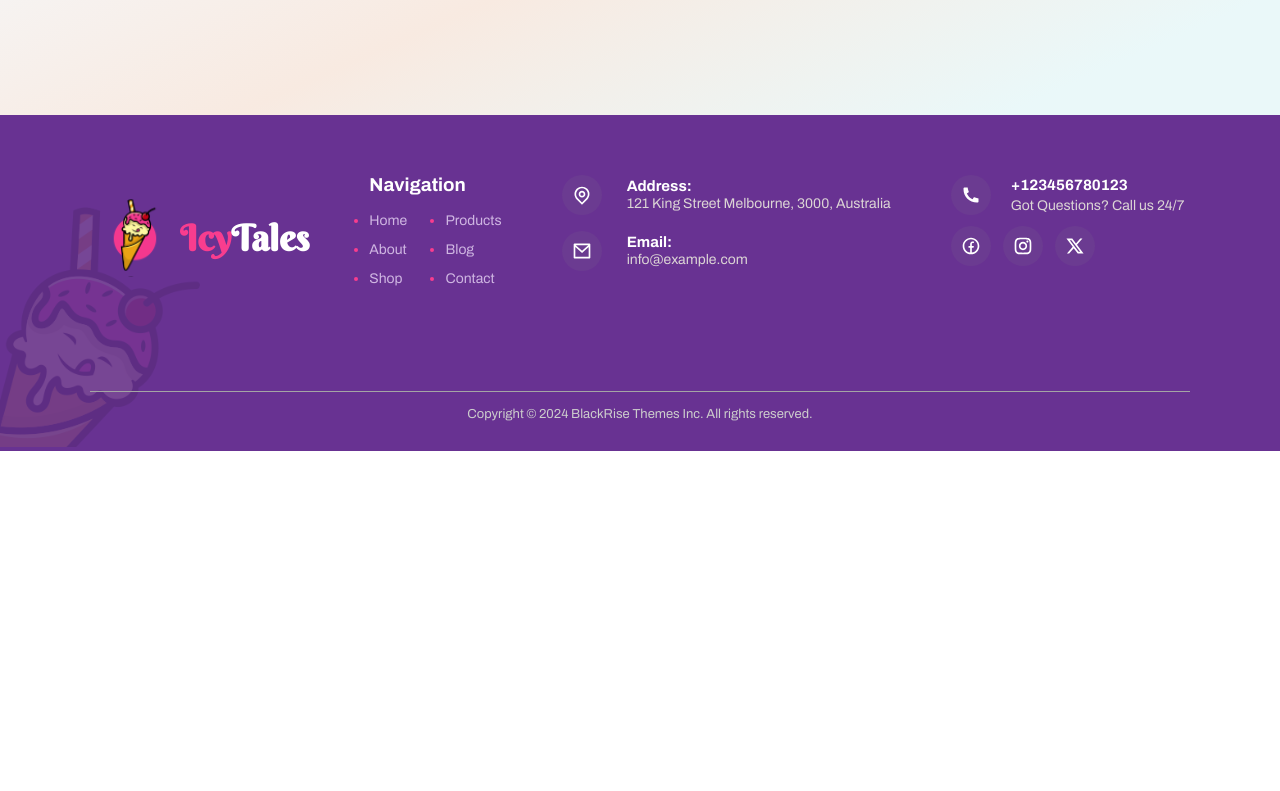
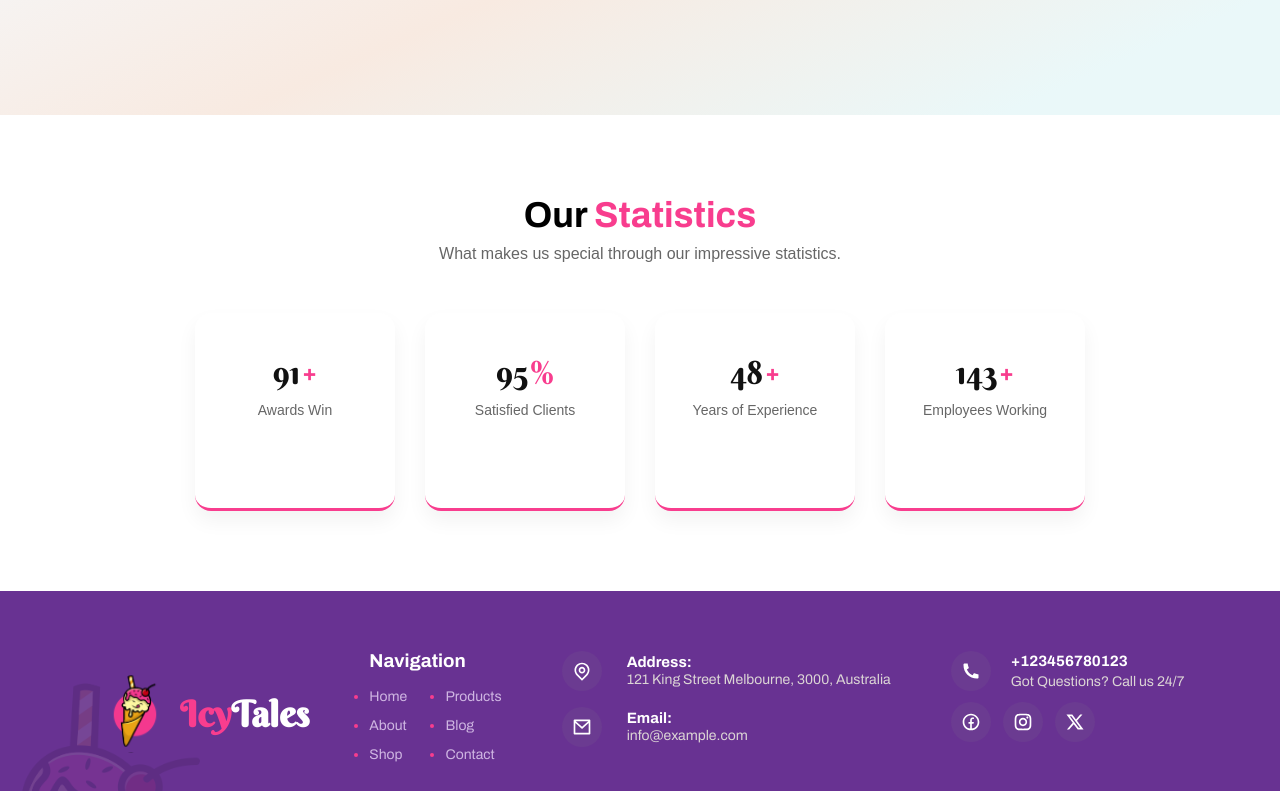
Before and after one commit to IrynaYedynak/Ice-Cream-E-Commerce, a React (Vite) app: page /about in a window 1280 px wide. Shown: the part 685-1476 px from the top of the page. Before the commit the page ends 1136 px from the top, so only its background shows below. Built offline with nearby package versions, Linux system fonts and the light colour scheme.

Commit message:
add statistic section to folder AboutUs

```diff
--- a/package.json
+++ b/package.json
@@ -14,8 +14,10 @@
   "dependencies": {
     "axios": "^1.11.0",
     "react": "^19.1.0",
+    "react-countup": "^6.5.3",
     "react-dom": "^19.1.0",
     "react-icons": "^5.5.0",
+    "react-intersection-observer": "^9.16.0",
     "react-parallax-tilt": "^1.7.301",
     "react-router-dom": "^7.7.0"
   },
--- /dev/null
+++ b/src/components/AboutUs/StatisticSection.css
@@ -0,0 +1,63 @@
+.statistics-section {
+    text-align: center;
+    padding: 80px 20px;
+    background-color: #fff;
+}
+
+.statistics-section h2 {
+    font-size: 36px;
+    font-weight: bold;
+    margin-bottom: 10px;
+    font-family: var(--font-family);
+}
+
+.statistics-section h2 .highlight {
+    color: #f83d8e;
+}
+
+.statistics-section p {
+    color: #666;
+    margin-bottom: 50px;
+    font-size: 16px;
+}
+
+.cards-container {
+    display: flex;
+    flex-wrap: wrap;
+    justify-content: center;
+    gap: 30px;
+}
+
+.card {
+    background: #fff;
+    border-radius: 16px;
+    box-shadow: 0 10px 20px rgba(0, 0, 0, 0.05);
+    padding: 40px 30px;
+    width: 200px;
+    transition: transform 0.3s ease, box-shadow 0.3s ease;
+    border-bottom: 3px solid #f83d8e;
+}
+
+.card:hover {
+    transform: translateY(-5px);
+    box-shadow: 0 15px 30px rgba(0, 0, 0, 0.1);
+}
+
+.card h2 {
+    font-size: 32px;
+    color: #111;
+    margin-bottom: 10px;
+    font-weight: 400;
+    font-family: var(--second-family);
+}
+
+.card p {
+    font-size: 14px;
+    color: #666;
+}
+
+.suffix {
+    color: #f83d8e;
+    font-weight: 400;
+    margin-left: 2px;
+}
--- /dev/null
+++ b/src/components/AboutUs/StatisticSection.jsx
@@ -0,0 +1,39 @@
+import CountUp from 'react-countup'; //бібліотека відліку від 0 до end
+import { useInView } from 'react-intersection-observer'; // хук який визначає чи видно елементи на екрані
+import './StatisticSection.css';
+
+const stats = [
+    { end: 91, label: 'Awards Win', suffix: '+' },
+    { end: 95, label: 'Satisfied Clients', suffix: '%' },
+    { end: 48, label: 'Years of Experience', suffix: '+' },
+    { end: 143, label: 'Employees Working', suffix: '+' },
+];
+
+    function StatisticsSection() {
+    return (
+    <section className="statistics-section">
+        <h2><span>Our </span><span className="highlight">Statistics</span></h2>
+        <p>What makes us special through our impressive statistics.</p>
+        <div className="cards-container">
+        {stats.map((stat, index) => (
+            <StatisticsCard key={index} {...stat} />
+        ))}
+        </div>
+    </section>
+    );
+}
+
+function StatisticsCard({ end, label, suffix }) {
+    const { ref, inView } = useInView({ triggerOnce: true, threshold: 0.3 });
+
+    return (
+    <div className="card" ref={ref}>
+        <h2>
+            {inView && <CountUp end={end} duration={3} />}
+            <span className="suffix">{suffix}</span>
+        </h2>
+        <p>{label}</p>
+    </div>
+    );
+}
+export default StatisticsSection
--- a/src/pages/About.jsx
+++ b/src/pages/About.jsx
@@ -1,9 +1,11 @@
 import AboutUsMain from "../components/AboutUs/AboutUsMainSection"
+import StatisticsSection from "../components/AboutUs/StatisticSection"
 
 function About() {
     return(
         <>
         <AboutUsMain />
+        <StatisticsSection />
         </>
     )
 }
```
Also changed, not shown: 1 other file (tests, documents, lock files or other folders).
